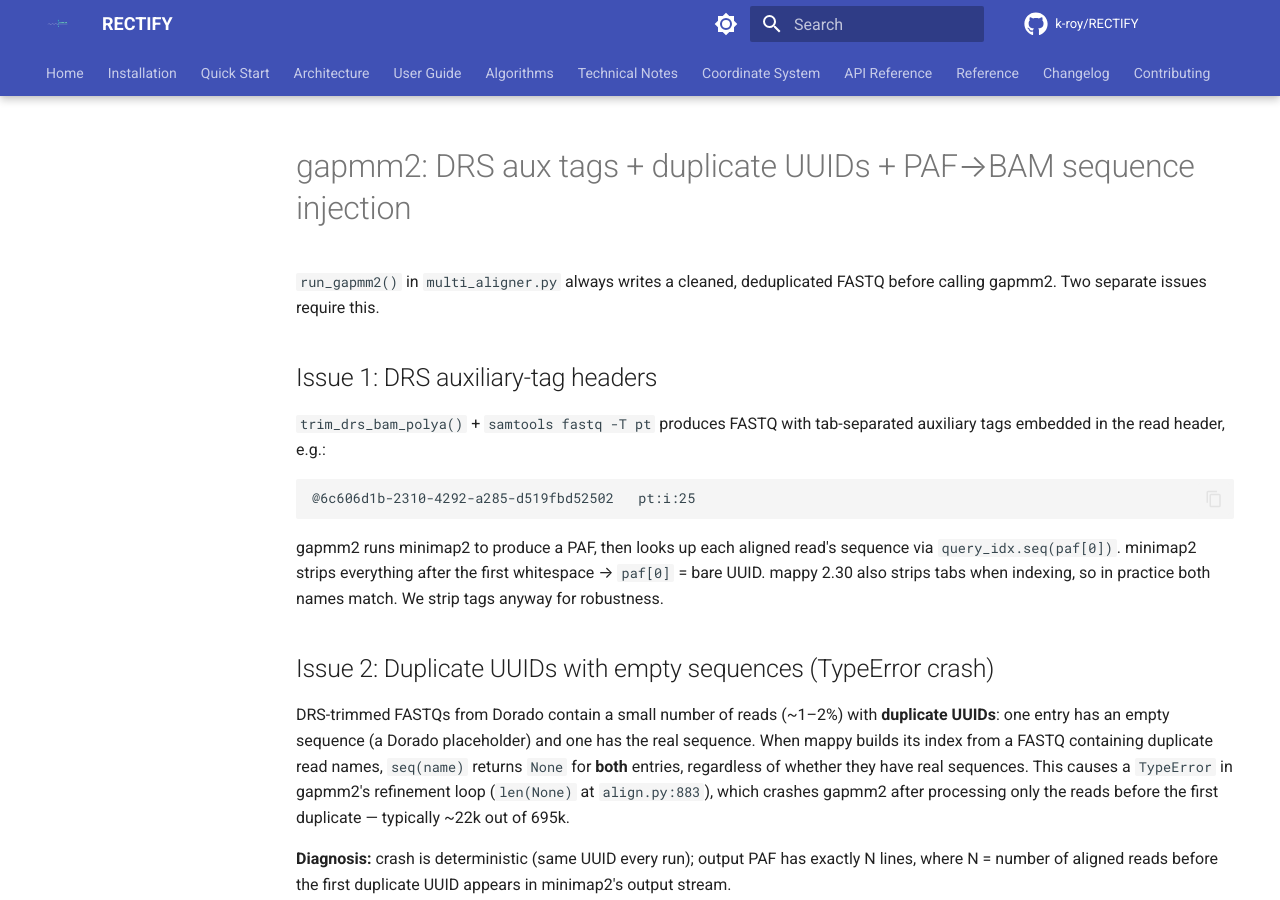
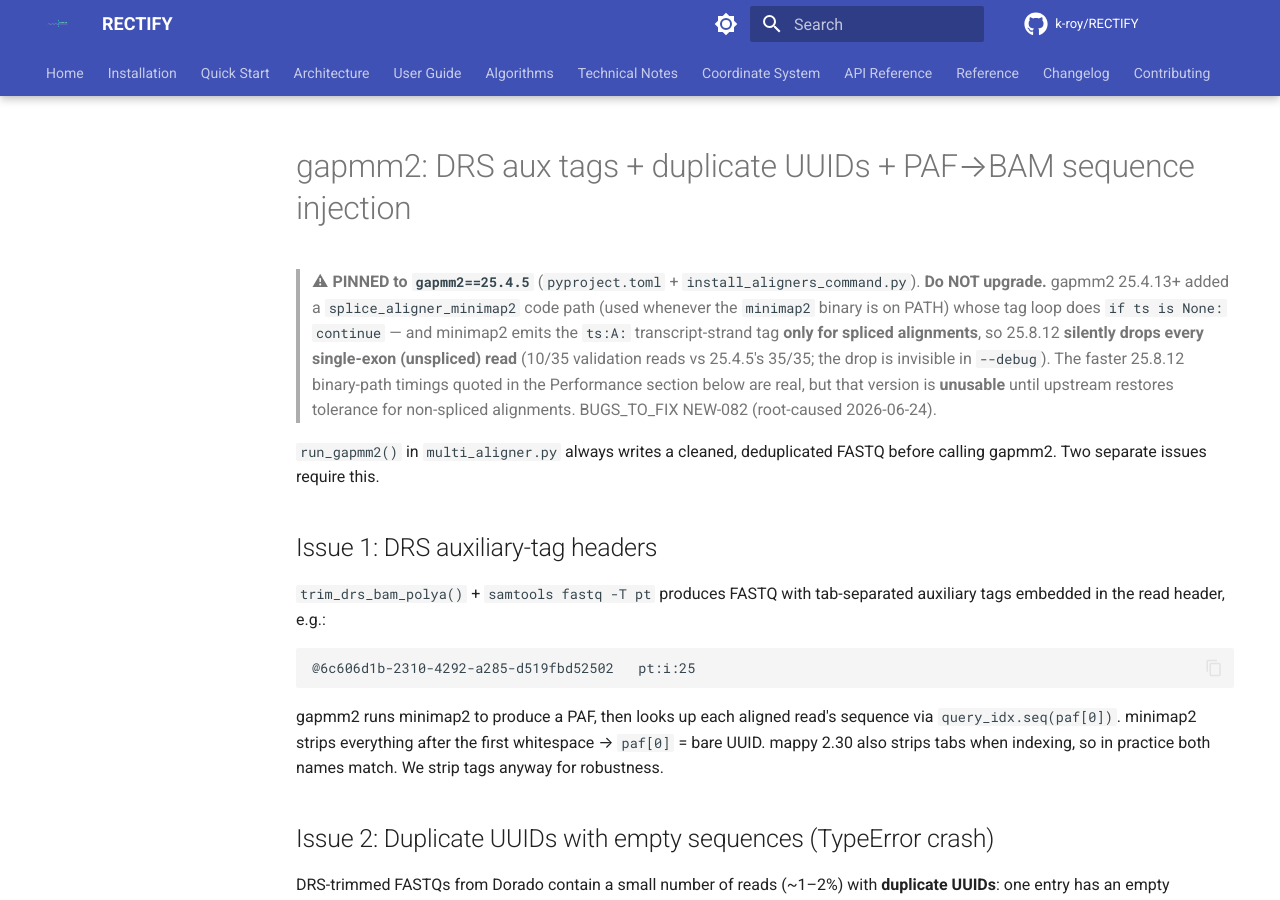
Before and after one commit to k-roy/RECTIFY, an MkDocs documentation site: the page built from docs/aligners/gapmm2.md, in a window 1280 px wide and 900 px high. Built offline with MkDocs 1.6.1 and Material for MkDocs 9.7.7, drawn with Linux system fonts in a browser that asks for light colours; comment, search, counter and statistics services are not loaded; the version menu is left out.

Commit message:
fix(install): pin gapmm2==25.4.5 — 25.4.13+ ts-tag regression drops reads
NEW-082: gapmm2 25.4.13+ added a splice_aligner_minimap2 path (used when
the minimap2 binary is on PATH) whose tag loop does 'if ts is None: continue'.
minimap2 emits ts:A: only for spliced alignments, so 25.8.12 SILENTLY DROPS
every single-exon read (10/35 validation reads vs 25.4.5's 35/35; invisible
in --debug). The installer's unpinned 'gapmm2>=0.2' is what let 25.8.12 onto
the M1. Pin to ==25.4.5 to match the already-correct pyproject.toml. Verified
end-to-end via run_gapmm2 (35/35 mapped primaries). Documented the pin +
mechanism in docs/aligners/gapmm2.md.

Co-Authored-By: Claude Opus 4.8 (1M context) <noreply@anthropic.com>
Claude-Session: https://claude.ai/code/session_01JKdd2cfQz7EXbPxuRf2cAK

```diff
--- a/docs/aligners/gapmm2.md
+++ b/docs/aligners/gapmm2.md
@@ -1,4 +1,14 @@
 # gapmm2: DRS aux tags + duplicate UUIDs + PAF→BAM sequence injection
+
+> ⚠ **PINNED to `gapmm2==25.4.5`** (`pyproject.toml` + `install_aligners_command.py`).
+> **Do NOT upgrade.** gapmm2 25.4.13+ added a `splice_aligner_minimap2` code path
+> (used whenever the `minimap2` binary is on PATH) whose tag loop does
+> `if ts is None: continue` — and minimap2 emits the `ts:A:` transcript-strand tag
+> **only for spliced alignments**, so 25.8.12 **silently drops every single-exon
+> (unspliced) read** (10/35 validation reads vs 25.4.5's 35/35; the drop is invisible
+> in `--debug`). The faster 25.8.12 binary-path timings quoted in the Performance
+> section below are real, but that version is **unusable** until upstream restores
+> tolerance for non-spliced alignments. BUGS_TO_FIX NEW-082 (root-caused 2026-06-24).
 
 `run_gapmm2()` in `multi_aligner.py` always writes a cleaned,
 deduplicated FASTQ before calling gapmm2. Two separate issues require
```
Also changed, not shown: 1 other file.
